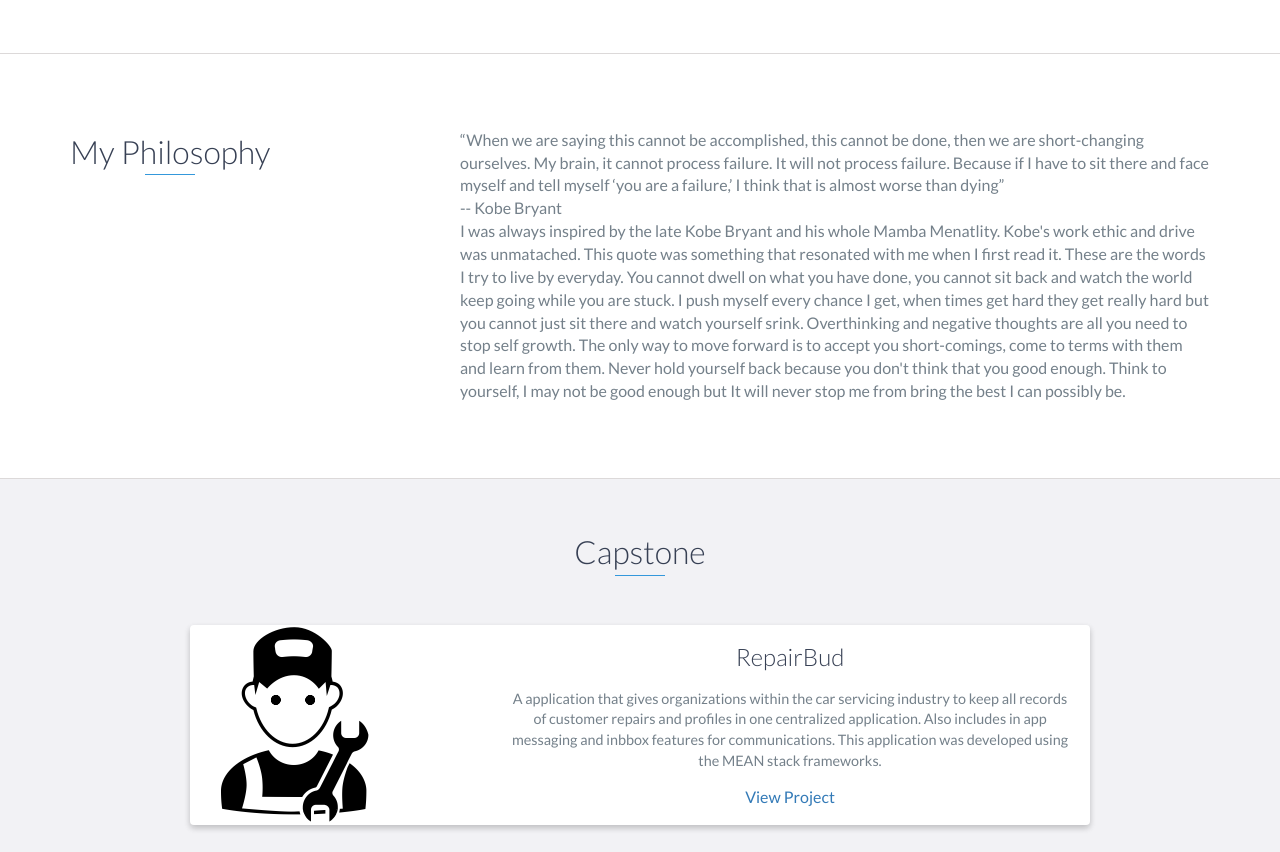
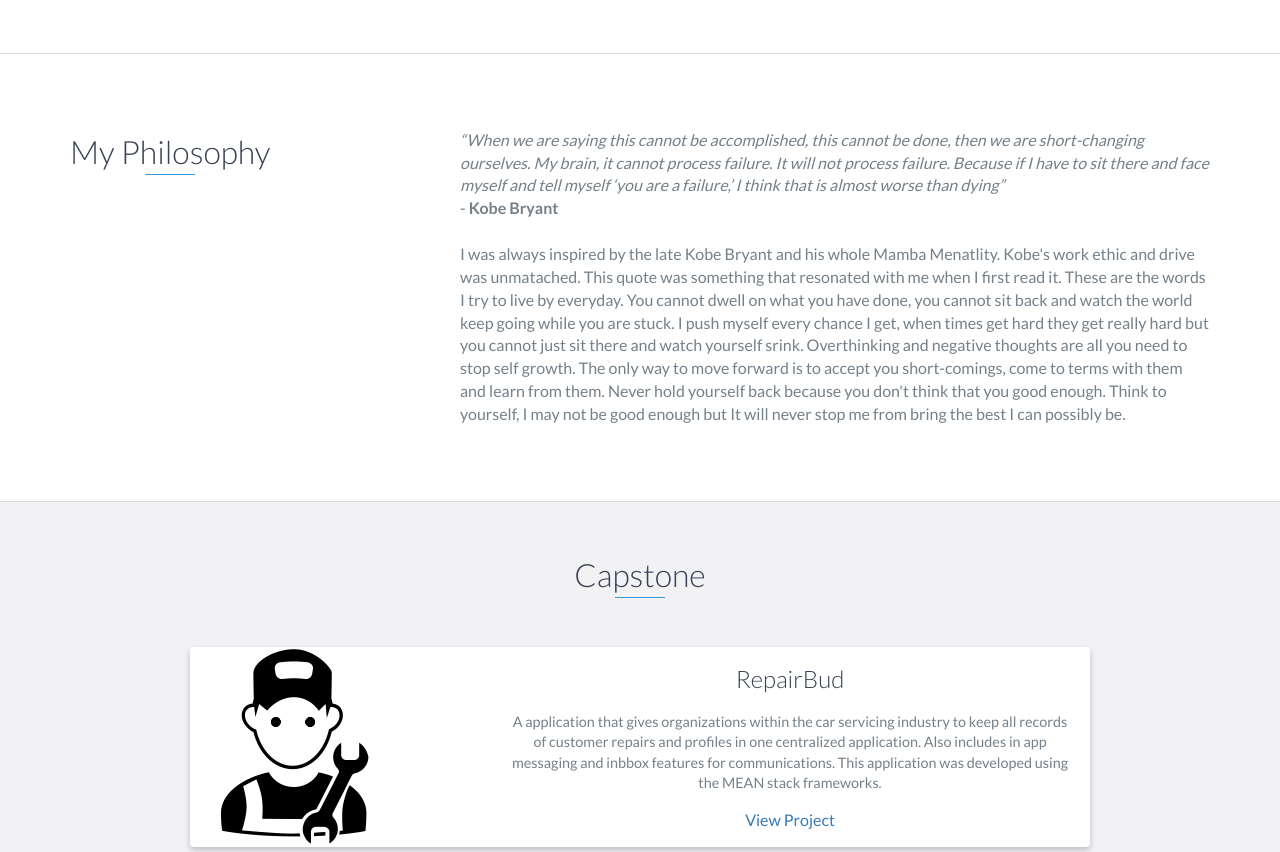
Before and after one commit to PJParreno/Patrick_JP_Portfolio, a website: page index.html in a window 1280 px wide. Shown: the part 1080-1932 px from the top of the page. Drawn offline with nearby package versions, Linux system fonts and the light colour scheme.

Commit message:
Update index.html

```diff
--- a/index.html
+++ b/index.html
@@ -97,15 +97,17 @@
                     <h2 class="heading">My Philosophy</h2>
                 </div>
                 <div class="col-md-8">
-                    <p><i></i>
+                    <p><i>
                         “When we are saying this cannot be accomplished, this cannot be done,
                         then we are short-changing ourselves. My brain, it cannot process failure.
                          It will not process failure. Because if I have to sit there and face myself
                          and tell myself ‘you are a failure,’ I think that is almost worse than dying”
+                        </i>
                     </i>
                     <br>
-                    -- Kobe Bryant
+                       - <b>Kobe Bryant</b>
                     </p>
+                    <br>
                     <p>
                         I was always inspired by the late Kobe Bryant and his whole Mamba Menatlity. Kobe's work ethic and drive was
                         unmatached. This quote was something that resonated with me when I first read it. These are the words I try to
```
